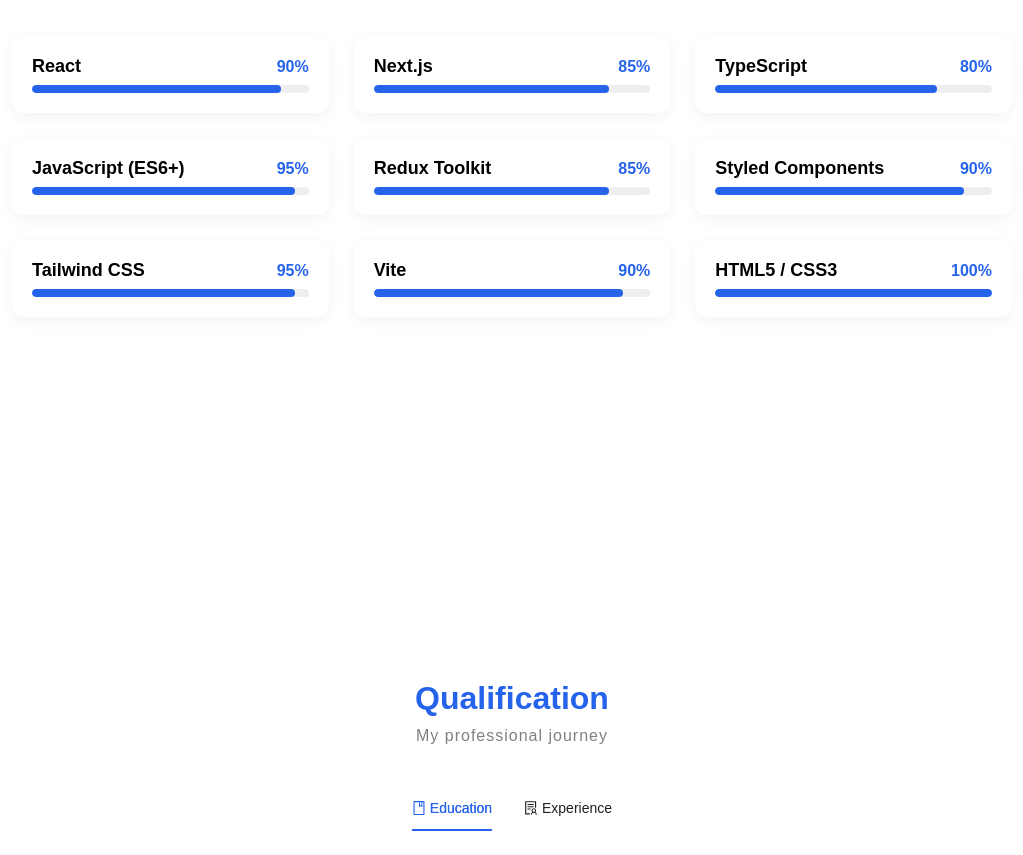
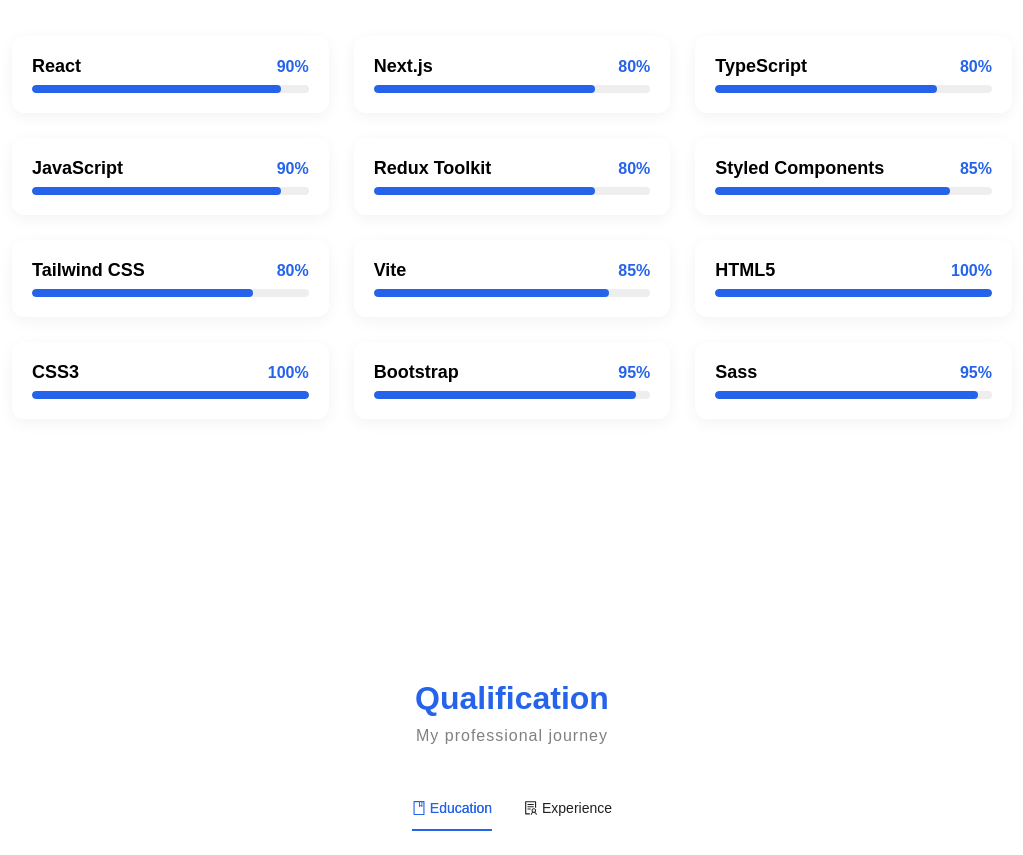
Before and after one commit to Sayyorbek2005/master-portfolio, a React (Create React App) app: page / in a window 1280 px wide. Shown: the part 1820-2675 px from the top of the page, without its empty margins (128-1151 px from the left). Built offline with nearby package versions, Linux system fonts and the light colour scheme.

Commit message:
BISMILLAH 07.04.2026

```diff
--- a/src/pages/skills/Skills.jsx
+++ b/src/pages/skills/Skills.jsx
@@ -10,14 +10,17 @@
       title: { uz: "Frontend Developer", en: "Frontend Developer", ru: "Frontend Разработчик" },
       techs: [
         { name: "React", level: "90%" },
-        { name: "Next.js", level: "85%" },
+        { name: "Next.js", level: "80%" },
         { name: "TypeScript", level: "80%" },
-        { name: "JavaScript (ES6+)", level: "95%" },
-        { name: "Redux Toolkit", level: "85%" },
-        { name: "Styled Components", level: "90%" },
-        { name: "Tailwind CSS", level: "95%" },
-        { name: "Vite", level: "90%" },
-        { name: "HTML5 / CSS3", level: "100%" },
+        { name: "JavaScript", level: "90%" },
+        { name: "Redux Toolkit", level: "80%" },
+        { name: "Styled Components", level: "85%" },
+        { name: "Tailwind CSS", level: "80%" },
+        { name: "Vite", level: "85%" },
+        { name: "HTML5", level: "100%" },
+        { name: "CSS3", level: "100%" },
+        { name: "Bootstrap", level: "95%" },
+        { name: "Sass", level: "95%" },
       ]
     },
     2: {
```
